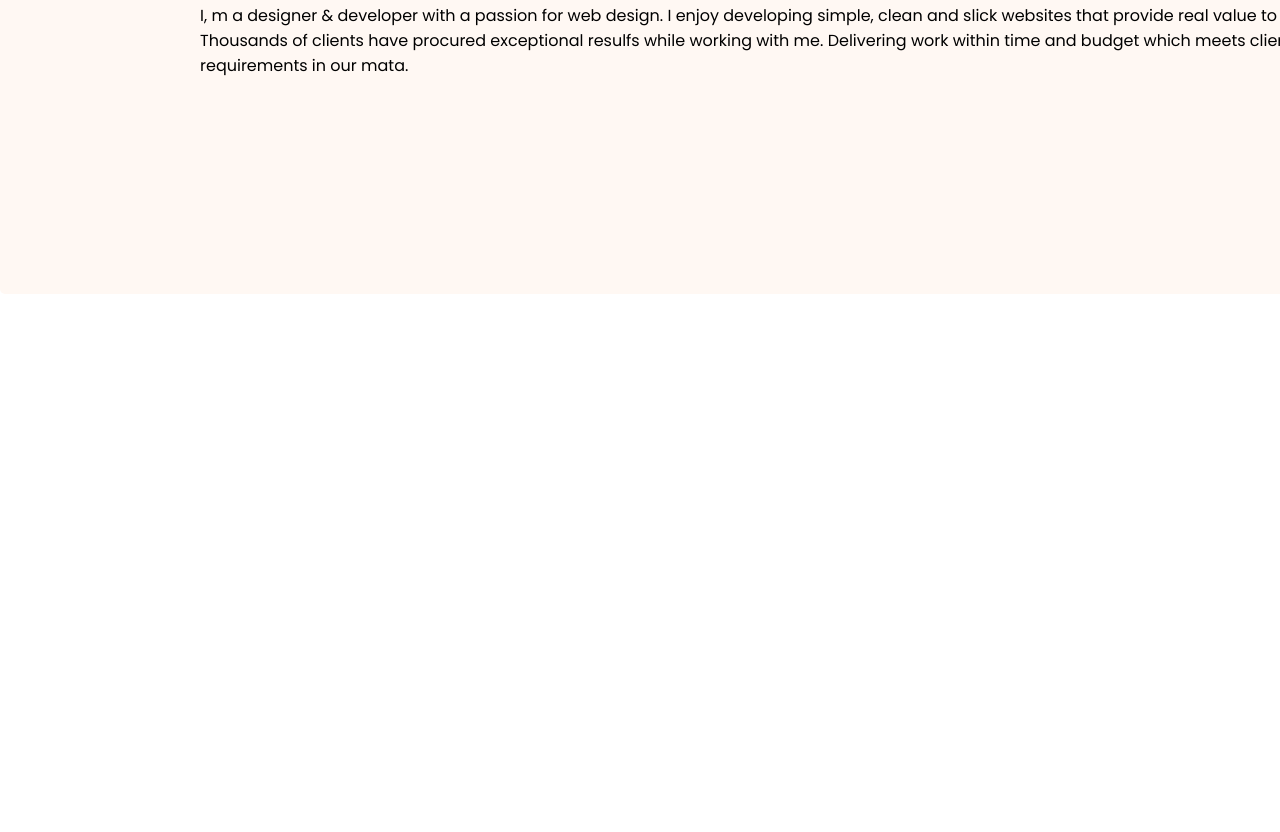
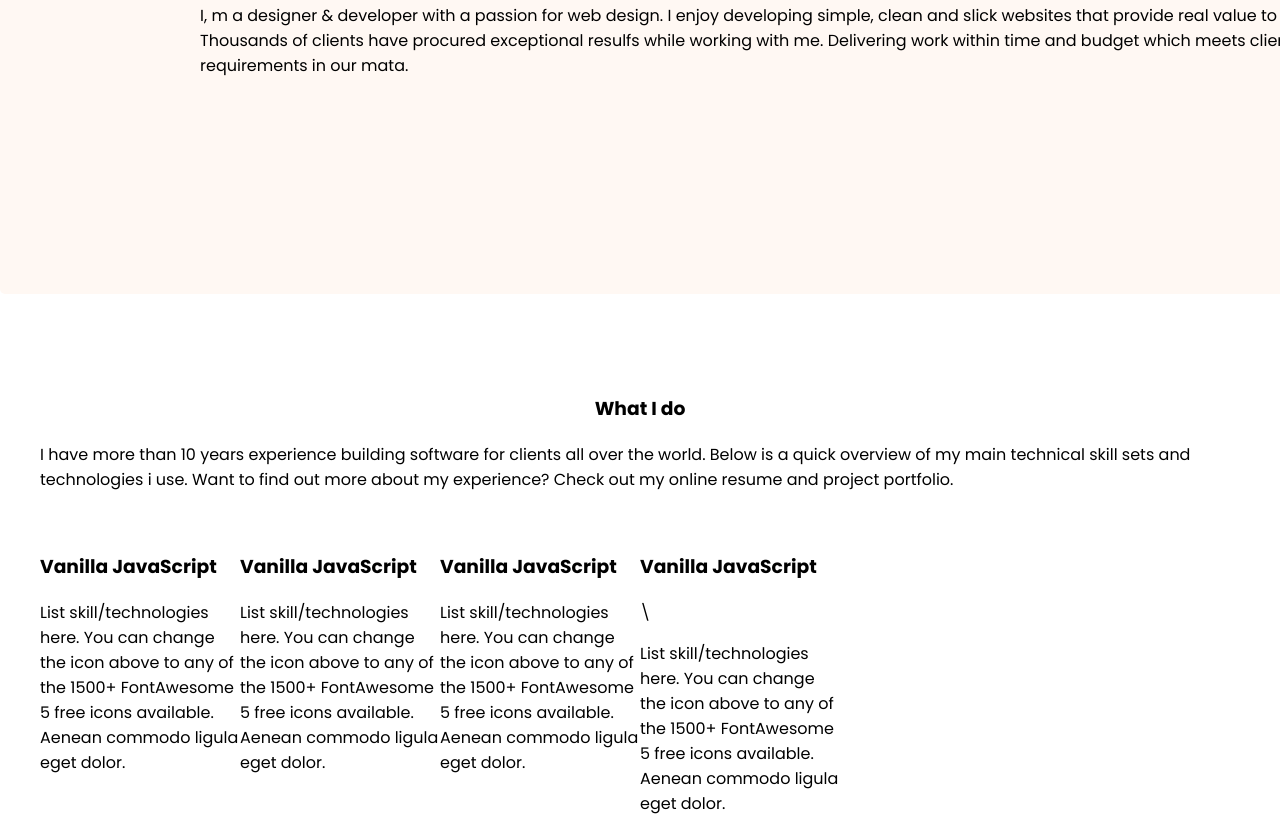
Before and after one commit to faraazhossainimran/webdeveloper-portfolio, a plain HTML site: page index.html in a window 1280 px wide. Shown: the part 1220-2052 px from the top of the page. Before the commit the page ends 1614 px from the top, so only its background shows below. Drawn offline with nearby package versions, Linux system fonts and the light colour scheme.

Commit message:
What I do section added

```diff
--- a/index.html
+++ b/index.html
@@ -34,6 +34,7 @@
         </div>
     </header>
     <main>
+      <!-- about section starts -->
         <section class="about">
          <div class="about-content">
           <h3 class="section-title">About me</h3>
@@ -43,6 +44,40 @@
           <div class="about-details"></div>
          </div>
         </section>
+        <!-- about section ends -->
+        <!-- What I do starts -->
+        <section class="what-do">
+          <div class="what-content">
+           <h3 class="section-title">What I do</h3>
+           <p class="section-decription">I have more than 10 years experience building software for clients all over the world. Below is a quick overview of my main technical skill sets and technologies i use. Want to find out more about my experience? Check out my online resume and project portfolio.</p>
+
+          <div>
+           <div class="what-do-details">
+             <div class="what-do-rec">
+               <img src="" alt>
+               <h3>Vanilla JavaScript</h3>
+               <p>List skill/technologies here. You can change the icon above to any of the 1500+ FontAwesome 5 free icons available. Aenean commodo ligula eget dolor.</p>
+             </div>
+             <div class="what-do-rec">
+              <img src="" alt>
+              <h3>Vanilla JavaScript</h3>
+              <p>List skill/technologies here. You can change the icon above to any of the 1500+ FontAwesome 5 free icons available. Aenean commodo ligula eget dolor.</p>
+            </div>
+            <div class="what-do-rec">
+              <img src="" alt>
+              <h3>Vanilla JavaScript</h3>
+              <p>List skill/technologies here. You can change the icon above to any of the 1500+ FontAwesome 5 free icons available. Aenean commodo ligula eget dolor.</p>
+            </div>
+            <div class="what-do-rec">
+              <img src="" alt>
+              <h3>Vanilla JavaScript</h3>\
+              <p>List skill/technologies here. You can change the icon above to any of the 1500+ FontAwesome 5 free icons available. Aenean commodo ligula eget dolor.</p>
+            </div>
+            </div>
+          </div>
+        </div>
+         </section>
+        <!-- What I do ends -->
     </main>
     <footer></footer>
   </body>
--- a/styles/portfolio.css
+++ b/styles/portfolio.css
@@ -105,3 +105,15 @@ nav a {
 .section-title{
   text-align: center;
 }
+/* what i do starts */
+.what-do-details{
+  display: flex;
+  gap: 2;
+}
+.what-content{
+  width: 1200px;
+  margin: 0 auto;
+}
+.what-do-rec{
+  width: 200px;
+}
```
